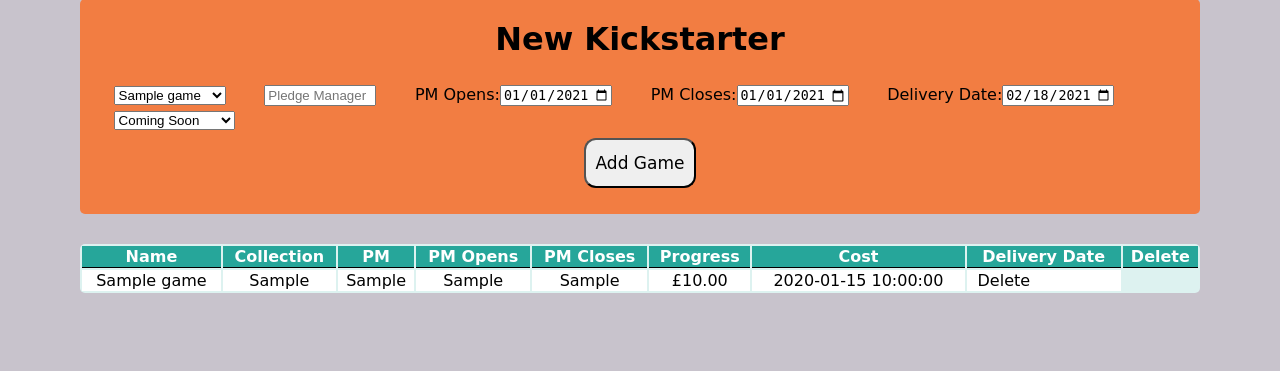
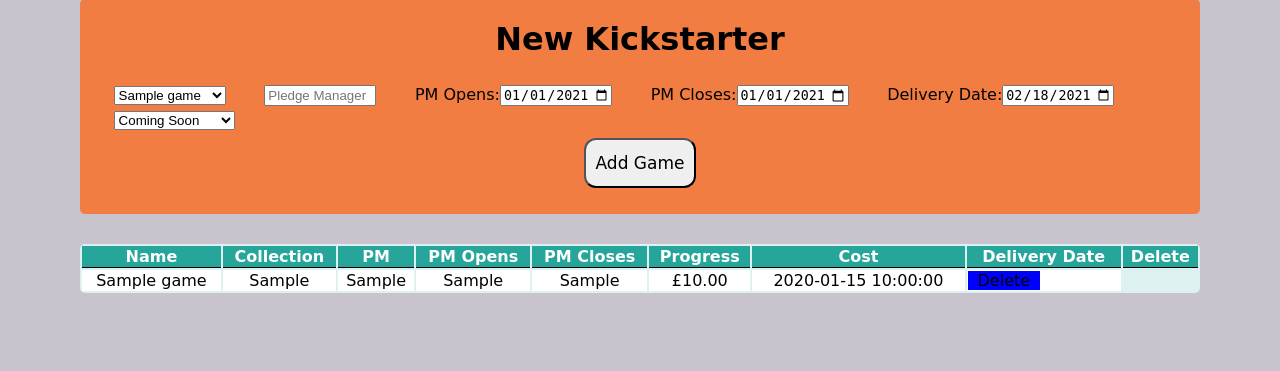
Before and after one commit to Labinopper/Website-v2, a PHP site: page /kickstarters2.php in a window 1280 px wide. Shown: the part 101-472 px from the top of the page. Run offline with PHP 8.4, Linux system fonts and the light colour scheme; the visitor is signed in with stand-in values (Sample User, id 1); tables that the repository leaves empty or names only in its code hold one stand-in row (values such as "Sample post").

Commit message:
colour scheme tables

```diff
--- a/styles.css
+++ b/styles.css
@@ -46,6 +46,7 @@ body {
     padding-right:10px;
     text-align: center;
     text-decoration: none;
+    background-color:blue;
 }
 
 #AddGameTable a {
@@ -56,6 +57,7 @@ body {
     padding-right: 10px;
     text-align: center;
     text-decoration: none;
+    background-color:blue;
 }
 
 #GameTable2 {
```
